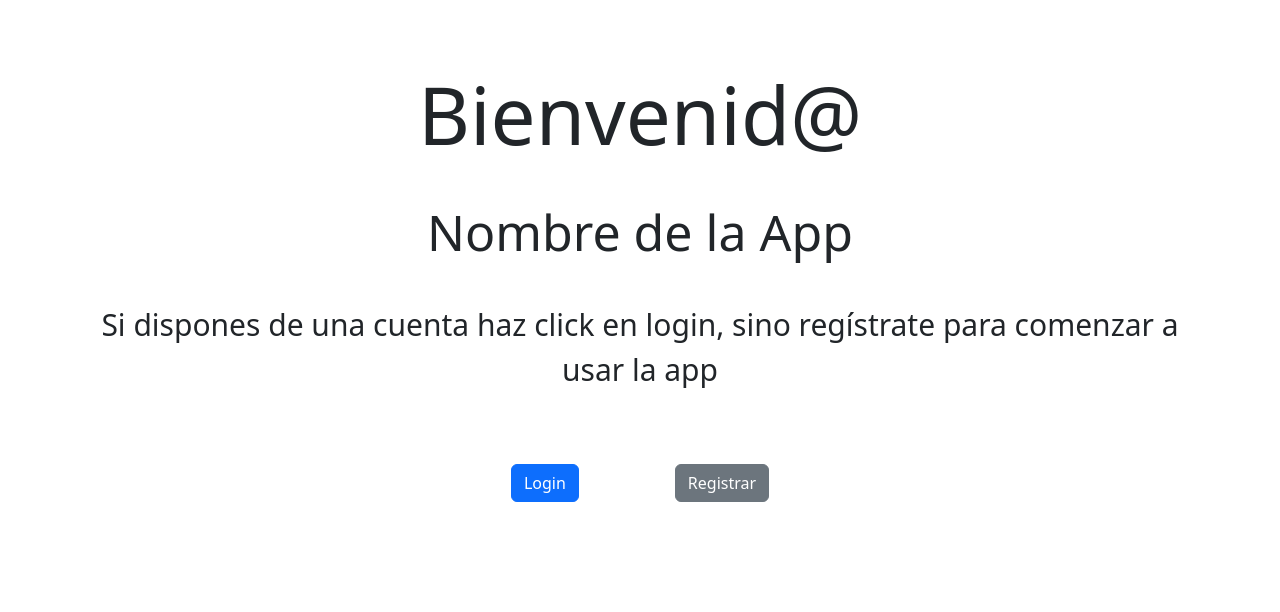
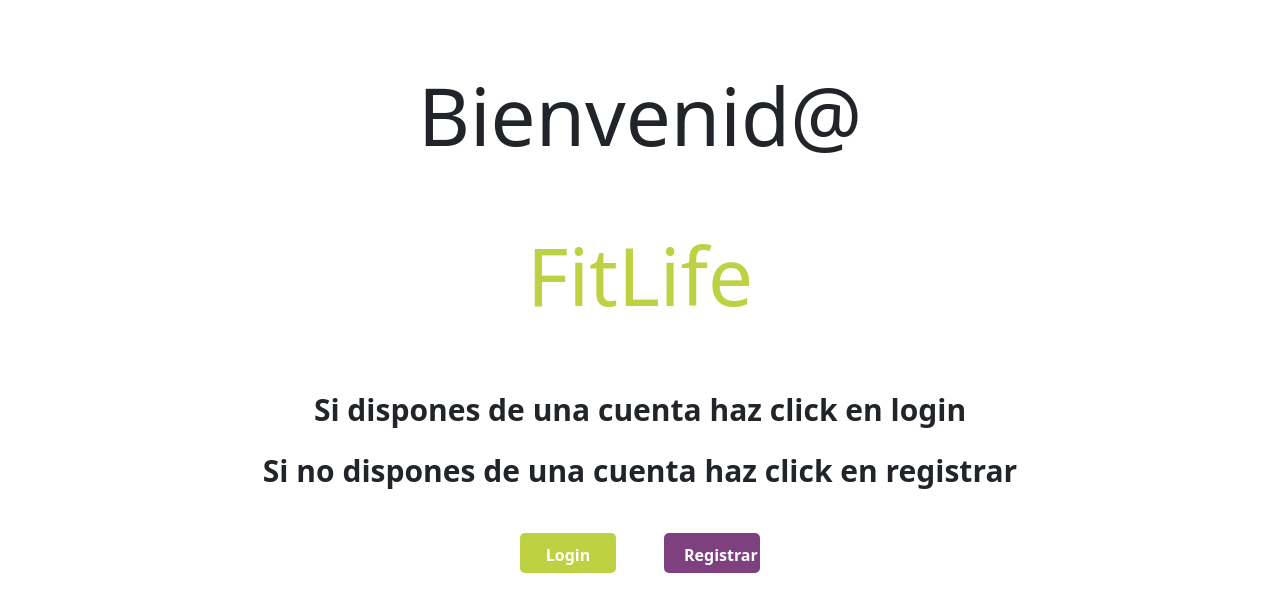
Before and after one commit to carniDev/app-nutricionalFront-new, an Angular app: page / in a window 1280 px wide. Shown: the top 612 px of the page. Built offline with nearby package versions, Linux system fonts and the light colour scheme.

Commit message:
pantalla home editada

```diff
--- a/src/app/components/home/home.component.css
+++ b/src/app/components/home/home.component.css
@@ -2,21 +2,42 @@
 h1{
     font-size: 80px;
     margin-top: -20vh;
+    margin-bottom: 8vh;
 
 }
 
 h2{
-    font-size: 50px;
-    margin-top: 5vh;
+    font-size: 80px;
+    margin-bottom: 8vh;
+    color: #BDD142;
+
 }
 p{
     font-size: 30px;
-    margin-top: 5vh;
+    margin-top: 2vh;
+    font-weight: bold;
+
 }
 
-a{
-    width: 120px;
-    height: 50px;
-    font-size: 20px;
-    padding: 10px;
+button{
+    padding: 10px 20px;
+    margin-top: 3vh;
+    border: none;
+    border-radius: 5px;
+    color: white;
+    font-weight: bold;
+    cursor: pointer;
+    outline: none;
+    width: 12vh;
+    height: 5vh;
 }
+
+  .btn-login {
+    background-color: #BDD142;
+    margin-right: 2vh;
+  }
+
+  .btn-registrar {
+    background-color: #7E407F;
+    margin-left: 4vh;
+  }
--- a/src/app/components/home/home.component.html
+++ b/src/app/components/home/home.component.html
@@ -2,11 +2,12 @@
     <div class="container text-center">
 
             <h1>Bienvenid@</h1>
-            <h2>Nombre de la App</h2>
-            <p>Si dispones de una cuenta haz click en login, sino regístrate para comenzar a usar la app</p>
-        <nav class="my-4">
-            <button (click)="login()" class="btn btn-primary m-5">Login</button>
-            <button (click)="registro()" class="btn btn-secondary m-5">Registrar</button>
-        </nav>
+            <h2>FitLife</h2>
+            <p>Si dispones de una cuenta haz click en login</p>
+            <p>Si no dispones de una cuenta haz click en registrar</p>
+
+            <button (click)="login()" class="btn-login">Login</button>
+            <button (click)="registro()" class="btn-registrar">Registrar</button>
+
     </div>
 </div>
```
